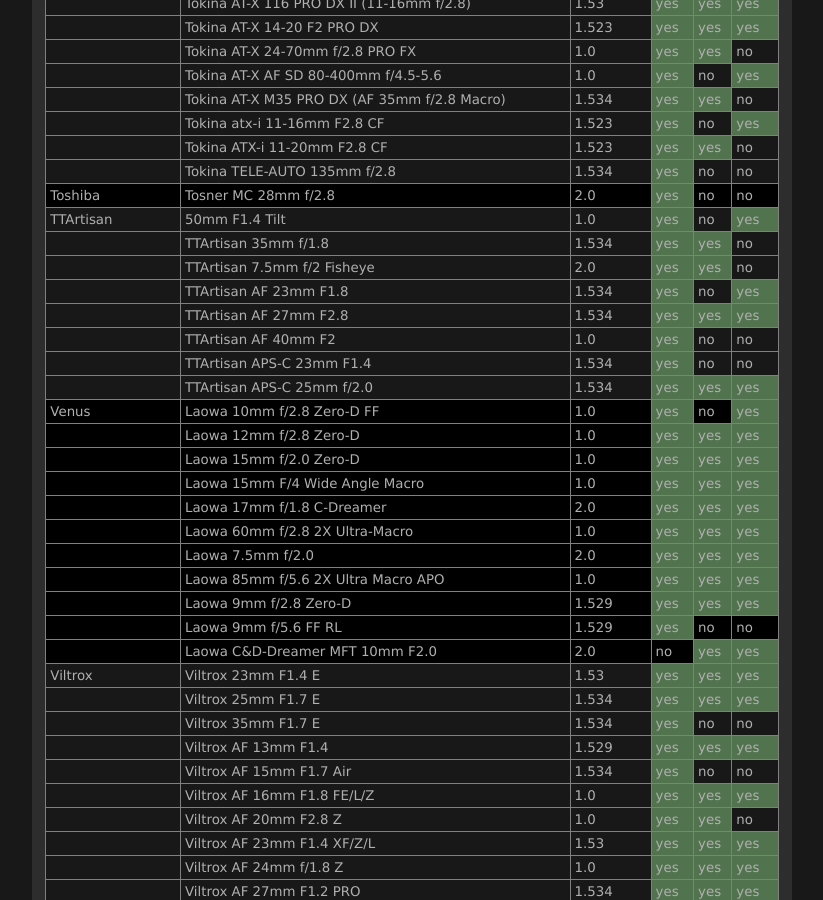
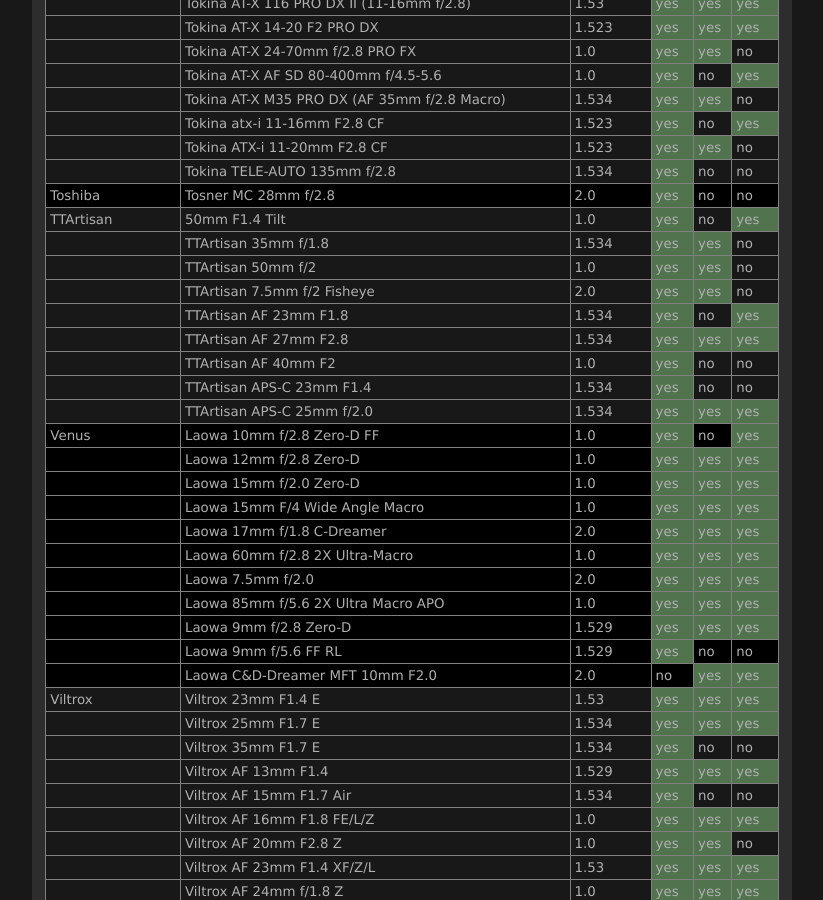
Before and after one commit to lensfun/lensfun.github.io, a Jekyll site: the page built from _posts/lenslist/2999-12-31-Lenslist-master.md, in a window 1280 px wide and 900 px high, scrolled down 35944 px. Shown: the whole window, without its empty margins (284-1107 px from the left). Built offline with Jekyll 4.4.1, drawn with Linux system fonts in a browser that asks for light colours.

Commit message:
Update master lens list from GitHub Actions

```diff
--- a/_posts/lenslist/2999-12-31-Lenslist-master.md
+++ b/_posts/lenslist/2999-12-31-Lenslist-master.md
@@ -1469,6 +1469,7 @@ This list was generated on 2026-08-03 from current Lensfun sources. Your Lensfun
 <tr class="lenslist-bg1"><td>Toshiba</td><td>Tosner MC 28mm f/2.8</td><td>2.0</td><td class="lenslist-highlight lenslist-check">yes</td><td class="lenslist-check">no</td><td class="lenslist-check">no</td></tr>
 <tr class="lenslist-bg2"><td>TTArtisan</td><td>50mm F1.4 Tilt</td><td>1.0</td><td class="lenslist-highlight lenslist-check">yes</td><td class="lenslist-check">no</td><td class="lenslist-highlight lenslist-check">yes</td></tr>
 <tr class="lenslist-bg2"><td></td><td>TTArtisan 35mm f/1.8</td><td>1.534</td><td class="lenslist-highlight lenslist-check">yes</td><td class="lenslist-highlight lenslist-check">yes</td><td class="lenslist-check">no</td></tr>
+<tr class="lenslist-bg2"><td></td><td>TTArtisan 50mm f/2</td><td>1.0</td><td class="lenslist-highlight lenslist-check">yes</td><td class="lenslist-highlight lenslist-check">yes</td><td class="lenslist-check">no</td></tr>
 <tr class="lenslist-bg2"><td></td><td>TTArtisan 7.5mm f/2 Fisheye</td><td>2.0</td><td class="lenslist-highlight lenslist-check">yes</td><td class="lenslist-highlight lenslist-check">yes</td><td class="lenslist-check">no</td></tr>
 <tr class="lenslist-bg2"><td></td><td>TTArtisan AF 23mm F1.8</td><td>1.534</td><td class="lenslist-highlight lenslist-check">yes</td><td class="lenslist-check">no</td><td class="lenslist-highlight lenslist-check">yes</td></tr>
 <tr class="lenslist-bg2"><td></td><td>TTArtisan AF 27mm F2.8</td><td>1.534</td><td class="lenslist-highlight lenslist-check">yes</td><td class="lenslist-highlight lenslist-check">yes</td><td class="lenslist-highlight lenslist-check">yes</td></tr>
```
